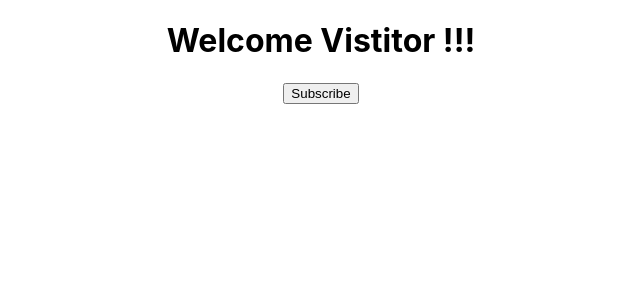
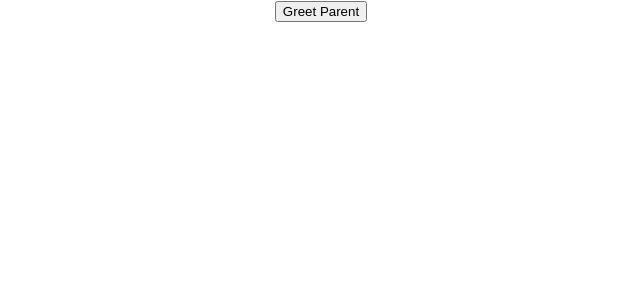
Before and after one commit to PiyushJiwane/ReactJS, a React (Create React App) app in the folder hello-world/: page / in a window 1280 px wide. Shown: the top 300 px of the page, without its empty margins (319-959 px from the left). Built offline with nearby package versions, Linux system fonts and the light colour scheme.

Commit message:
understand hwo to call a parent component method from child component and how to pass method parameter for child component to parent component.

```diff
--- a/hello-world/src/App.js
+++ b/hello-world/src/App.js
@@ -3,15 +3,33 @@
 import Welcome from "./Components/Welcome";
 import PropsExample from "./Components/PropsEx";
 import StateComponent from "./Components/StateComponent";
+import Counter from "./Components/Counter";
+import ParentComponent from './Components/ParentComponent';
 
 function App() {
+  //methods as a props in ReactJS
+  return (
+    <div className="App">
+      <ParentComponent/>
+    </div>
+  );
+
+  // setState() in ReactJS (more about setState() method)
+  // =====================================================
+  // return (
+  //   <div className="App">
+  //     <Counter/>
+  //   </div>
+  // );
+
+
   // State Components in ReactJS
   // =============================
-  return (
-    <div className="App">
-      <StateComponent/>
-    </div>
-  );
+  // return (
+  //   <div className="App">
+  //     <StateComponent/>
+  //   </div>
+  // );
 
   // props in ReactJS
   // ====================
--- /dev/null
+++ b/hello-world/src/Components/ChildComponent.js
@@ -0,0 +1,11 @@
+import React from 'react'
+
+function ChildComponent(props) {
+    return (
+        <div>
+            <button onClick={()=>props.greetHandler("Piyush Jiwane")}>Greet Parent</button>
+        </div>
+    )
+}
+
+export default ChildComponent
--- /dev/null
+++ b/hello-world/src/Components/ParentComponent.js
@@ -0,0 +1,29 @@
+import React, { Component } from 'react'
+import ChildComponent from './ChildComponent';
+
+class ParentComponent extends Component {
+    constructor(props) {
+        super(props)
+
+        this.state = {
+            parentName:"Anil Jiwane"
+        }
+
+        //as we are using 'this' keyword in method i.e. why we have to bind greetParent() method
+        this.greetParent=this.greetParent.bind(this);
+    }
+
+    greetParent(childName){
+        alert(`Hello ${this.state.parentName} from ${childName}`);
+    }
+
+    render() {
+        return (
+            <div>
+                <ChildComponent greetHandler={this.greetParent}/>
+            </div>
+        )
+    }
+}
+
+export default ParentComponent
```
